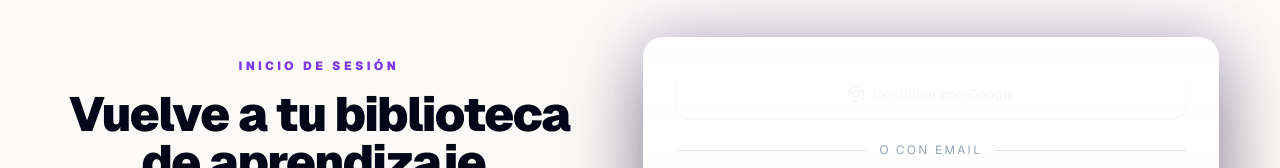
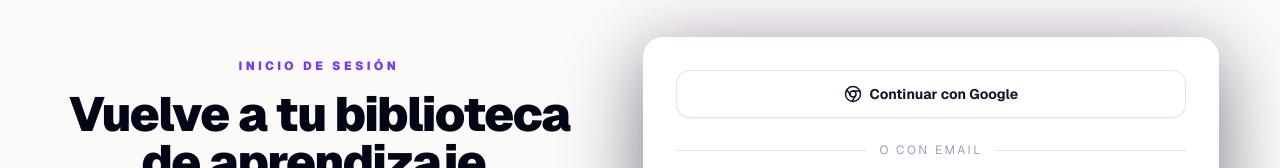
Before and after one commit to gutyclick/ceoteca, a Next.js app: page /login in a window 1280 px wide. Shown: the part 152-320 px from the top of the page. Built offline with nearby package versions, Linux system fonts and the light colour scheme; no server answers.

Commit message:
Refine auth form light controls

```diff
--- a/src/components/auth/AuthForm.tsx
+++ b/src/components/auth/AuthForm.tsx
@@ -395,15 +395,14 @@ export function AuthForm({ mode, selectedPlan = "free" }: AuthFormProps) {
         </div>
 
         <Card className="mx-auto w-full max-w-xl border-slate-950/[0.08] bg-white p-6 text-slate-950 shadow-[0_24px_80px_rgba(15,23,42,0.08)] md:p-8">
-          <Button
-            className="w-full border-slate-950/10 bg-white text-slate-950 shadow-sm hover:bg-violet-50"
+          <button
+            className="inline-flex min-h-12 w-full items-center justify-center gap-2 rounded-button border border-slate-950/10 bg-white px-5 text-sm font-bold text-slate-900 shadow-sm transition duration-200 hover:border-violet-200 hover:bg-violet-50 hover:text-violet-700 focus-visible:outline focus-visible:outline-2 focus-visible:outline-offset-4 focus-visible:outline-brand-purple"
             onClick={handleGoogleAuth}
             type="button"
-            variant="secondary"
           >
             <Chrome aria-hidden="true" size={18} />
             Continuar con Google
-          </Button>
+          </button>
           {isRegister ? (
             <p className="mt-3 text-center text-xs leading-5 text-slate-500">
               Al continuar con Google aceptas nuestros{" "}
@@ -429,7 +428,7 @@ export function AuthForm({ mode, selectedPlan = "free" }: AuthFormProps) {
               <label className="grid gap-2 text-sm">
                 Nombre
                 <input
-                  className="min-h-12 rounded-button border border-slate-950/10 bg-white px-4 text-slate-950 outline-none transition focus:border-brand-purple"
+                  className="min-h-12 rounded-button border border-slate-950/10 bg-white px-4 text-slate-950 shadow-sm outline-none transition placeholder:text-slate-400 focus:border-violet-400 focus:ring-4 focus:ring-violet-100"
                   placeholder="Tu nombre"
                   {...register("fullName")}
                 />
@@ -444,7 +443,7 @@ export function AuthForm({ mode, selectedPlan = "free" }: AuthFormProps) {
             <label className="grid gap-2 text-sm">
               Email
               <input
-                className="min-h-12 rounded-button border border-slate-950/10 bg-white px-4 text-slate-950 outline-none transition focus:border-brand-purple"
+                className="min-h-12 rounded-button border border-slate-950/10 bg-white px-4 text-slate-950 shadow-sm outline-none transition placeholder:text-slate-400 focus:border-violet-400 focus:ring-4 focus:ring-violet-100"
                 placeholder="tu@email.com"
                 type="email"
                 {...register("email")}
@@ -458,7 +457,7 @@ export function AuthForm({ mode, selectedPlan = "free" }: AuthFormProps) {
               Contraseña
               <span className="relative">
                 <input
-                  className="min-h-12 w-full rounded-button border border-slate-950/10 bg-white px-4 pr-12 text-slate-950 outline-none transition focus:border-brand-purple"
+                  className="min-h-12 w-full rounded-button border border-slate-950/10 bg-white px-4 pr-12 text-slate-950 shadow-sm outline-none transition placeholder:text-slate-400 focus:border-violet-400 focus:ring-4 focus:ring-violet-100"
                   placeholder={isRegister ? "Mínimo 10 caracteres" : "Tu contraseña"}
                   type={showPassword ? "text" : "password"}
                   {...passwordRegistration}
@@ -523,7 +522,7 @@ export function AuthForm({ mode, selectedPlan = "free" }: AuthFormProps) {
                 <label className="grid gap-2 text-sm">
                   Confirmar contraseña
                   <input
-                    className="min-h-12 rounded-button border border-slate-950/10 bg-white px-4 text-slate-950 outline-none transition focus:border-brand-purple"
+                    className="min-h-12 rounded-button border border-slate-950/10 bg-white px-4 text-slate-950 shadow-sm outline-none transition placeholder:text-slate-400 focus:border-violet-400 focus:ring-4 focus:ring-violet-100"
                     placeholder="Repite tu contraseña"
                     type="password"
                     {...register("confirmPassword")}
@@ -536,7 +535,7 @@ export function AuthForm({ mode, selectedPlan = "free" }: AuthFormProps) {
                 </label>
                 <label className="flex items-start gap-3 text-sm leading-6 text-slate-600">
                   <input
-                    className="mt-1 h-4 w-4 rounded border-slate-300 bg-white"
+                    className="mt-1 h-4 w-4 shrink-0 rounded border border-slate-300 bg-white accent-violet-600 shadow-sm"
                     type="checkbox"
                     {...register("acceptedTerms")}
                   />
```
